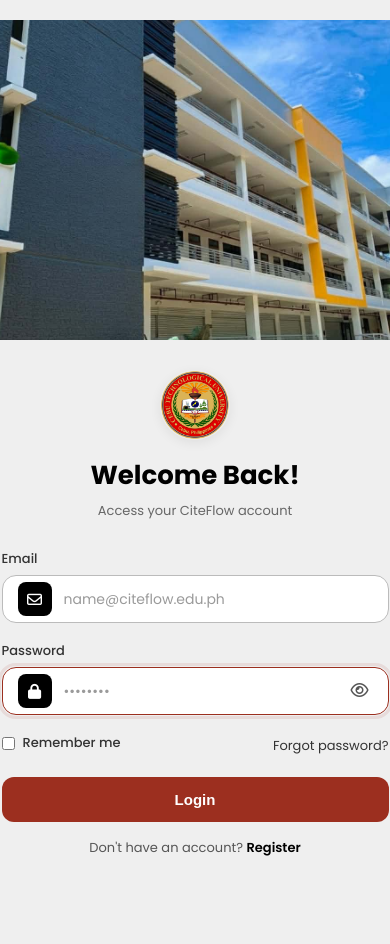
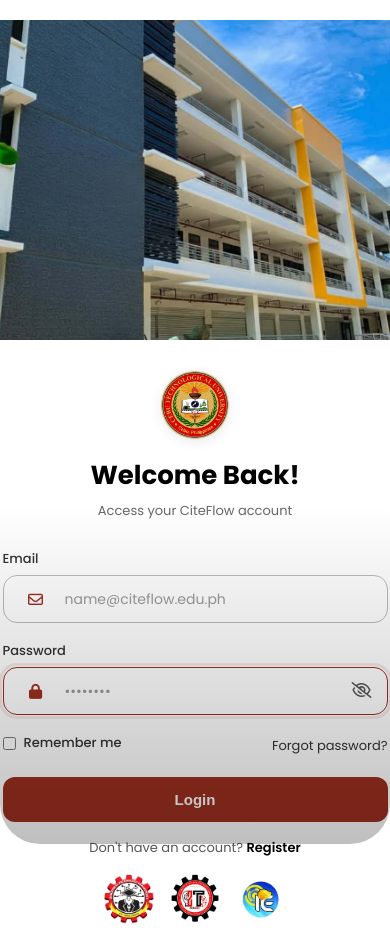
Before and after one commit to CoolKaitoKid/citeflow, a plain HTML site: page login.html in a window 390 px wide. Both pictures are taken after a click on the button "Toggle password visibility". Shown: the top 944 px of the page. Before the commit the page ends 878 px from the top, so only its background shows below. Drawn offline with Linux system fonts and the light colour scheme.

```diff
--- a/login.html
+++ b/login.html
@@ -20,12 +20,13 @@
 
     body {
       font-family: 'Poppins', sans-serif;
-      background: #efefef;
+      background: white;
       min-height: 100vh;
       display: flex;
       align-items: center;
       justify-content: center;
       margin: 0;
+      overflow-y: auto;
     }
 
     .layout {
@@ -45,46 +46,46 @@
     }
 
     .logo {
-      width: clamp(64px, 5.5vw, 82px);
-      height: clamp(64px, 5.5vw, 82px);
+      width: clamp(4rem, 5.5vw, 5.125rem);
+      height: clamp(4rem, 5.5vw, 5.125rem);
       border-radius: 50%;
       object-fit: contain;
       background: #efefef;
-      margin: 0 auto clamp(16px, 2.2vw, 28px);
+      margin: 0 auto clamp(1rem, 2.2vw, 1.75rem);
       box-shadow: 0 3px 12px rgba(0,0,0,0.07);
     }
 
     h1 {
-      font-size: clamp(24px, 2.2vw, 32px);
+      font-size: clamp(1.5rem, 2.2vw, 2rem);
       font-weight: 700;
       color: #000;
       margin-bottom: 6px;
     }
 
     .subtitle {
-      font-size: clamp(13px, 1vw, 14px);
+      font-size: clamp(0.8125rem, 1vw, 0.875rem);
       color: #666;
-      margin-bottom: clamp(24px, 3vw, 42px);
+      margin-bottom: clamp(1.5rem, 3vw, 2.625rem);
     }
 
     .field {
-      margin-bottom: clamp(18px, 2vw, 24px);
+      margin-bottom: clamp(1.125rem, 2vw, 1.5rem);
       text-align: left;
     }
 
     label {
       display: block;
-      font-size: 13px;
+      font-size: 0.8125rem;
       color: #333;
       margin-bottom: 6px;
       font-weight: 500;
     }
 
     .input-box {
-      height: clamp(48px, 3vw, 52px);
+      height: clamp(3rem, 3vw, 3.25rem);
       background: #ffffff;
       border: 1px solid #bbb;
-      border-radius: 14px;
+      border-radius: 0.875rem;
       display: flex;
       align-items: center;
       padding: 0 15px;
@@ -99,15 +100,15 @@
     }
 
     .icon-square {
-      width: clamp(34px, 2.5vw, 38px);
-      height: clamp(34px, 2.5vw, 38px);
-      background: #000;
-      color: white;
+      width: clamp(2.125rem, 2.5vw, 2.375rem);
+      height: clamp(2.125rem, 2.5vw, 2.375rem);
+      background: transparent;
+      color: #9c2f1f;
       border-radius: 8px;
       display: flex;
       align-items: center;
       justify-content: center;
-      font-size: clamp(15px, 1.1vw, 16px);
+      font-size: clamp(0.9375rem, 1.1vw, 1rem);
       flex-shrink: 0;
     }
 
@@ -116,7 +117,7 @@
       border: none;
       outline: none;
       background: transparent;
-      font-size: 14px;
+      font-size: 0.875rem;
       font-family: inherit;
       color: #111;
     }
@@ -132,17 +133,19 @@
     .eye-btn {
       background: none;
       border: none;
-      font-size: 16px;
+      font-size: 1rem;
       color: #555;
       cursor: pointer;
       padding: 0 4px;
+      width: 24px;
+      flex-shrink: 0;
     }
 
     .options-bar {
       display: flex;
       justify-content: space-between;
       align-items: center;
-      font-size: 13px;
+      font-size: 0.8125rem;
       color: #333;
       margin-top: 10px;
     }
@@ -164,13 +167,13 @@
 
     .login-btn {
       width: 100%;
-      height: clamp(45px, 3vw, 50px);
-      margin-top: clamp(18px, 2vw, 24px);
+      height: clamp(2.8125rem, 3vw, 3.125rem);
+      margin-top: clamp(1.125rem, 2vw, 1.5rem);
       background: #9c2f1f;
       color: white;
       border: none;
-      border-radius: 12px;
-      font-size: 15px;
+      border-radius: 0.75rem;
+      font-size: 0.9375rem;
       font-weight: 600;
       cursor: pointer;
       transition: background 0.2s ease;
@@ -182,8 +185,8 @@
 
     .register-text {
       text-align: center;
-      margin-top: 16px;
-      font-size: 13px;
+      margin-top: 1rem;
+      font-size: 0.8125rem;
       color: #555;
     }
 
@@ -195,6 +198,19 @@
 
     .register-text a:hover {
       text-decoration: underline;
+    }
+
+    .department-logos {
+      display: flex;
+      justify-content: center;
+      gap: 1rem;
+      margin-top: 1rem;
+    }
+
+    .dept-logo {
+      width: 50px;
+      height: 50px;
+      object-fit: contain;
     }
 
     .image-area {
@@ -209,9 +225,9 @@
       width: 100%;
       max-width: 100%;
       height: auto;
-      aspect-ratio: 4 / 4;            /* controls overall image height ratio */
+      aspect-ratio: 4 / 4;
       position: relative;
-      border-radius: 40px;
+      border-radius: 2.5rem;
       overflow: hidden;
       box-shadow: 0 8px 30px rgba(0,0,0,0.0);
     }
@@ -227,9 +243,9 @@
 
     .image-area::after {
       content: "";
-      position: flex;
+      position: absolute;
       inset: 0;
-      border-radius: 40px;
+      border-radius: 2.5rem;
       background: linear-gradient(to bottom, transparent 60%, rgba(0,0,0,0.25));
       pointer-events: none;
       z-index: 1;
@@ -332,9 +348,38 @@
         Don't have an account? <a href="register.html">Register</a>
       </div>
 
+      <div class="department-logos">
+        <img src="bit_logo.png" alt="BIT Logo" class="dept-logo">
+        <img src="bsit_logo.png" alt="BSIT Logo" class="dept-logo">
+        <img src="bsie_logo.png" alt="BSIE Logo" class="dept-logo">
+      </div>
+
     </div>
 
   </div>
 
+  <script>
+    document.addEventListener('DOMContentLoaded', function() {
+      const eyeBtns = document.querySelectorAll('.eye-btn');
+
+      eyeBtns.forEach(btn => {
+        const input = btn.parentElement.querySelector('input');
+        const icon = btn.querySelector('i');
+
+        btn.addEventListener('click', function() {
+          if (input.type === 'password') {
+            input.type = 'text';
+            icon.classList.remove('fa-eye');
+            icon.classList.add('fa-eye-slash');
+          } else {
+            input.type = 'password';
+            icon.classList.remove('fa-eye-slash');
+            icon.classList.add('fa-eye');
+          }
+        });
+      });
+    });
+  </script>
+
 </body>
 </html>
```
Also changed, not shown: index.html (added, +73 -0 lines), register.html (+83 -39 lines), bit_logo.png (added), bsie_logo.png (added), bsit_logo.png (added).
